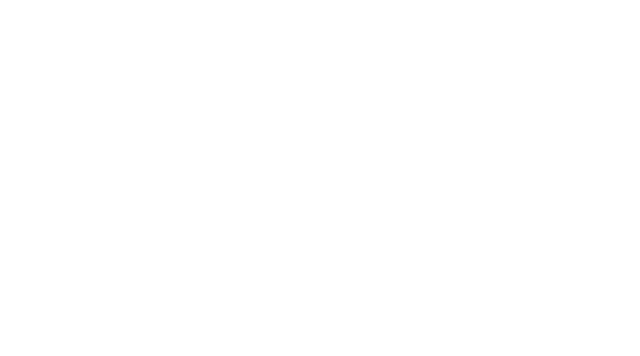
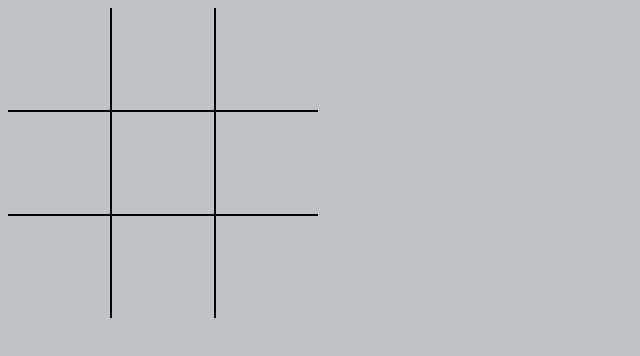
Before and after one commit to shewit-gh/MYCV, a plain HTML site: page question2.html in a window 1280 px wide. Shown: the whole page, without its empty margins (0-640 px from the left). Drawn offline with Linux system fonts and the light colour scheme.

Commit message:
This is the second commit of assignment four.

```diff
--- a/asset/css/selectors.css
+++ b/asset/css/selectors.css
@@ -58,6 +58,10 @@ DO NOT ALTER THE EXISTING HTML TO DO THIS.  WRITE ONLY CSS!
 
 /*Make the <a> element's that have been visited gray */
 
+
+
+
+/*style for question number 1*/
 body{
     background-color:#bdc3c7;
 }
@@ -100,3 +104,22 @@ div+div+div>p>em{
     color: white;
     font-size: 20px;
 }
+
+
+/*style for question number two*/
+
+  table {
+    border-collapse: collapse;
+  }
+  td {
+    width: 100px;
+    height: 100px;
+  }
+  .vert {
+    border-left: 2px solid black;
+    border-right: 2px solid black;
+  }
+  .hori {
+    border-top: 2px solid black;
+    border-bottom: 2px solid black;
+  }
--- a/question2.html
+++ b/question2.html
@@ -0,0 +1,29 @@
+<!DOCTYPE html>
+<html lang="en">
+<head>
+    <meta charset="UTF-8">
+    <meta name="viewport" content="width=device-width, initial-scale=1.0">
+    <title>Shewit</title>
+    <link rel="stylesheet" href="./asset/css/selectors.css">
+</head>
+<body>
+    <table>
+        <tr>
+            <td></td>
+            <td class="vert"></td>
+            <td></td>
+          </tr>
+          <tr>
+            <td class="hori"></td>
+            <td class="vert hori"></td>
+            <td class="hori"></td>
+          </tr>
+          <tr>
+            <td></td>
+            <td class="vert"></td>
+            <td></td>
+          </tr>
+    </table>
+
+</body>
+</html>
```
